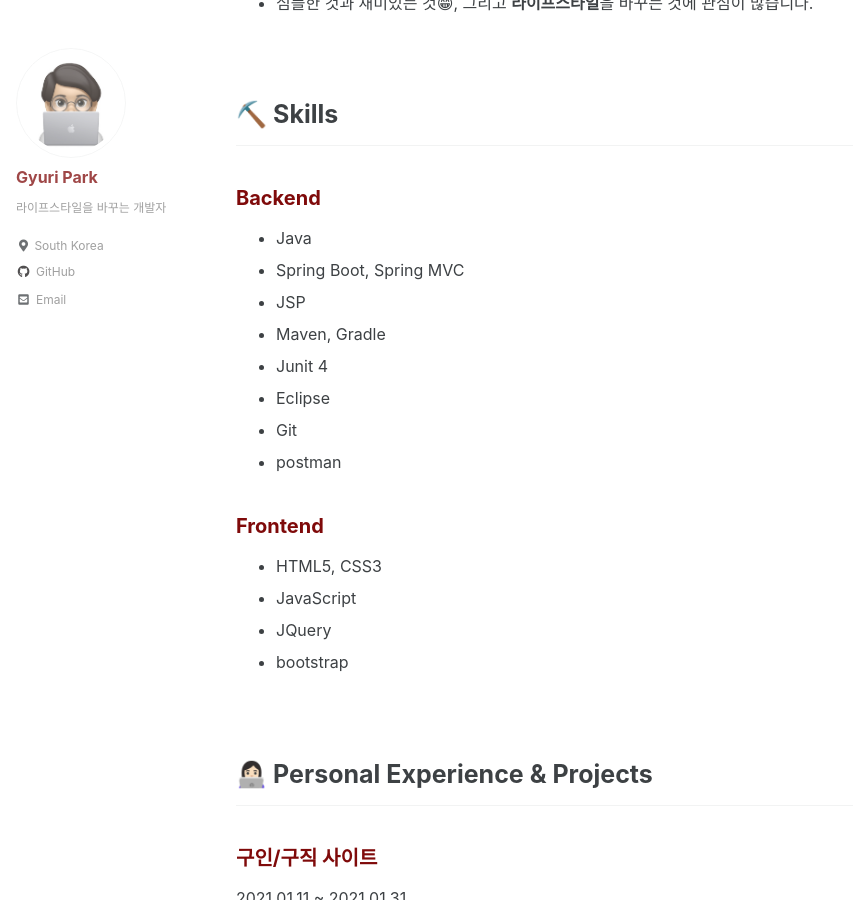
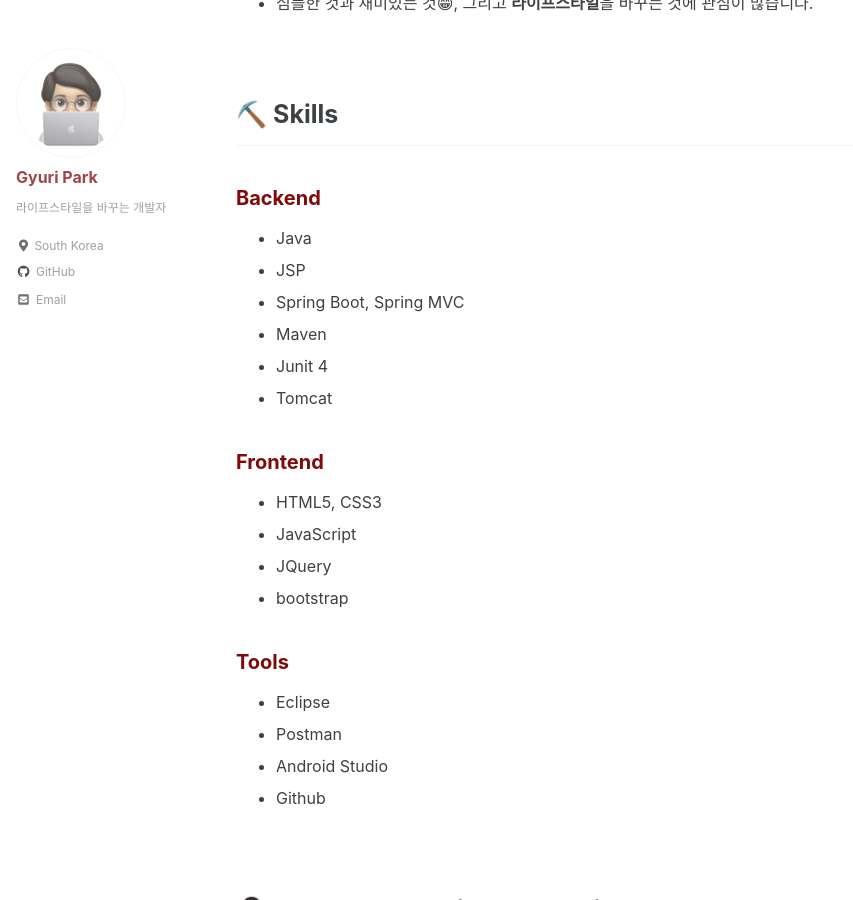
Before and after one commit to gyuripk/blog, a Jekyll site: the page built from _pages/about.md, in a window 1280 px wide and 900 px high, scrolled down 457 px. Shown: the whole window, without its empty margins (0-853 px from the left). Built offline with Jekyll 4.4.1, drawn with Linux system fonts in a browser that asks for light colours; cached includes are drawn as plain includes.

Commit message:
Update about.md

```diff
--- a/_pages/about.md
+++ b/_pages/about.md
@@ -24,13 +24,12 @@ author_profile : true
 ## Backend
 
 - Java
+- JSP
 - Spring Boot, Spring MVC
-- JSP
-- Maven, Gradle
+- Maven
 - Junit 4
-- Eclipse
-- Git
-- postman
+- Tomcat
+
 
 ## Frontend
 
@@ -38,6 +37,14 @@ author_profile : true
 - JavaScript
 - JQuery
 - bootstrap
+
+## Tools
+
+- Eclipse
+- Postman
+- Android Studio
+- Github
+
 
 <br/>
 <br/>
```
